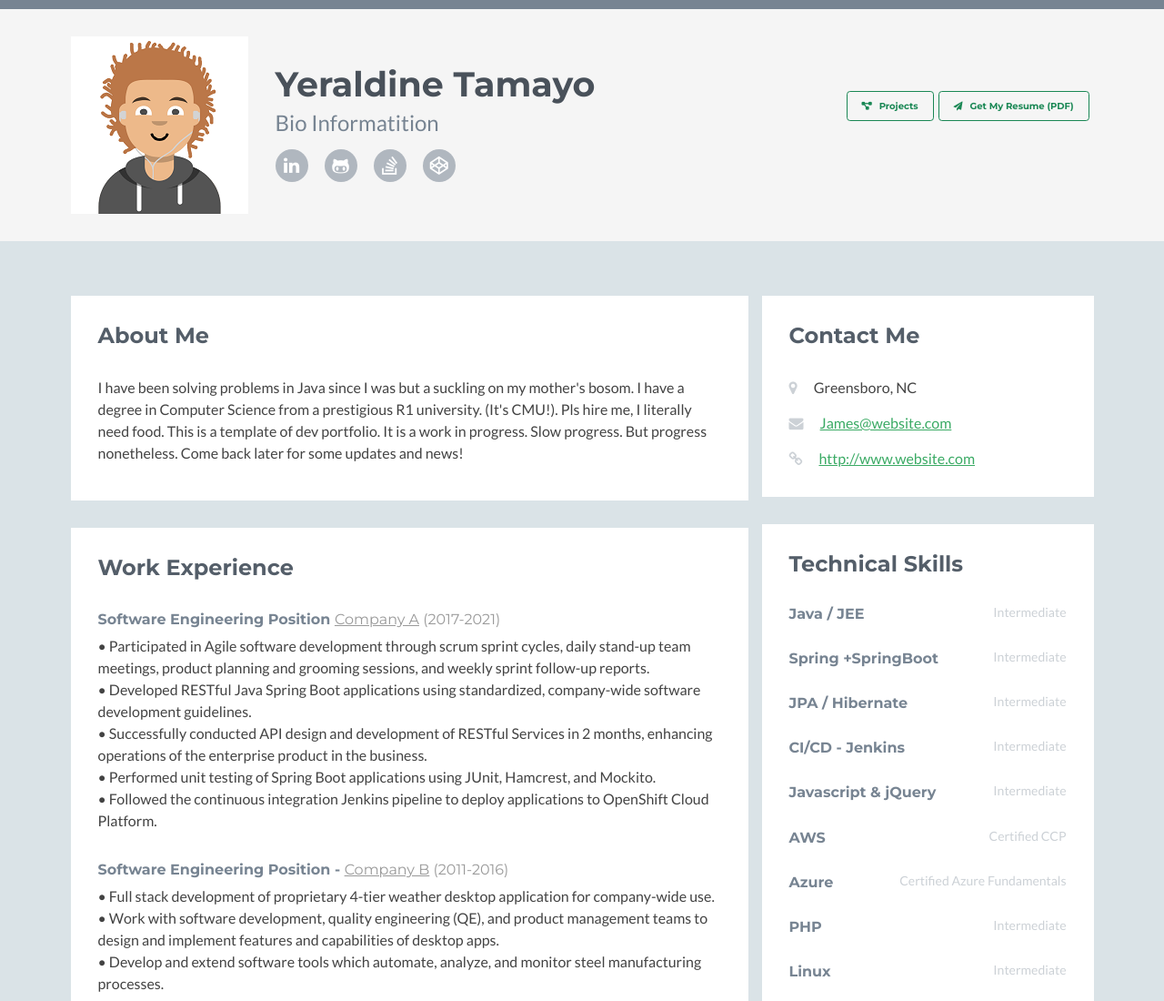
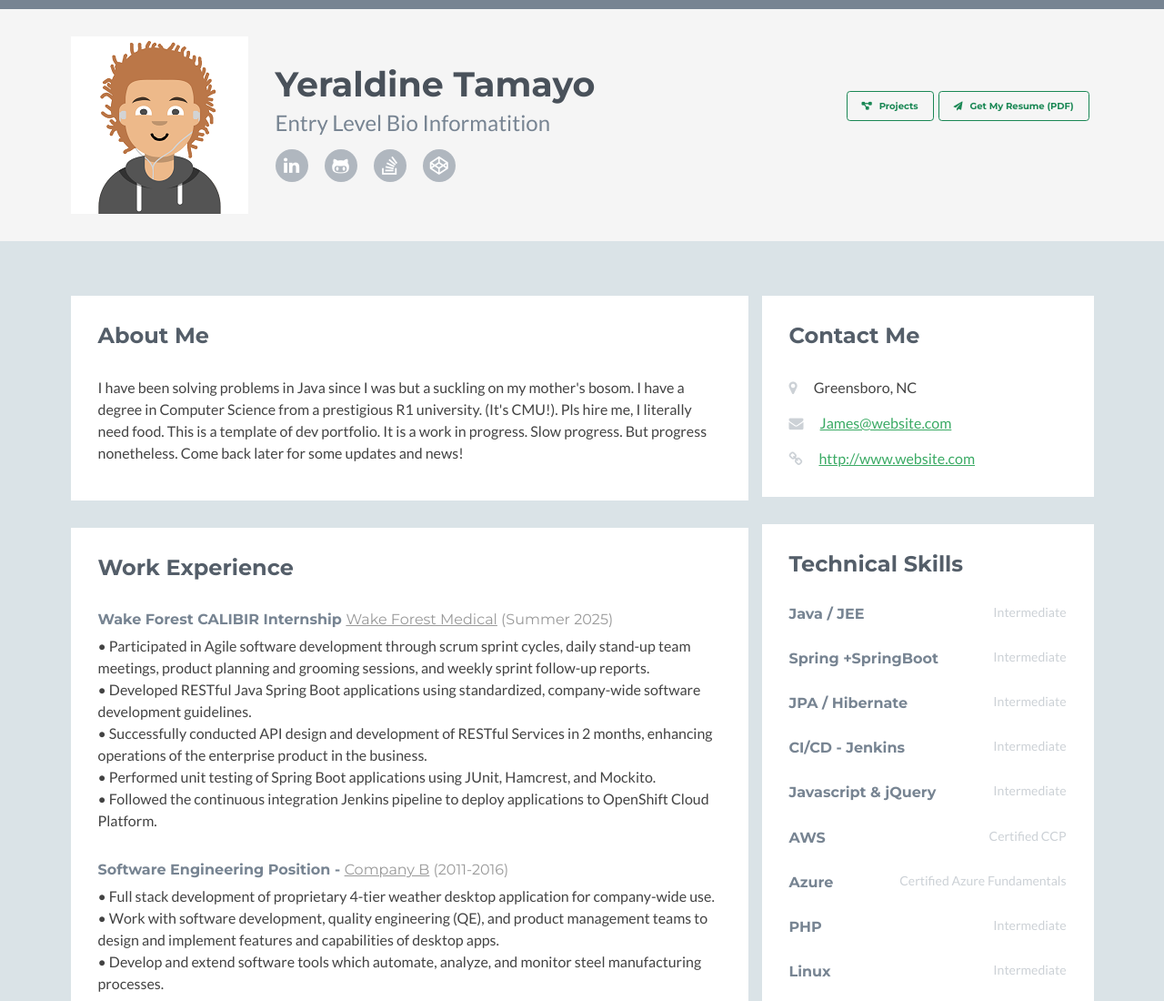
Before and after one commit to yera888/Yera888.github.io, a plain HTML site: page index.html in a window 1280 px wide. Shown: the top 1100 px of the page at 91% size. Drawn offline with nearby package versions, Linux system fonts and the light colour scheme; no server answers.

Commit message:
Made a few Important name changes

```diff
--- a/assets/js/main.js
+++ b/assets/js/main.js
@@ -15,7 +15,7 @@ jQuery(document).ready(function ($) {
 
 
 		/*======= Populate GitHub Projects *=======*/
-		let gitHubUsername = 'YOUR GITHUB USERNAME';
+		let gitHubUsername = 'Yera888';
 
 		// Run GitHub API function, passing in the GitHub username
 		requestUserRepos(gitHubUsername)
@@ -85,7 +85,7 @@ jQuery(document).ready(function ($) {
 
 	function requestUserRepos(username) {
 		// create a variable to hold the `Promise` returned from `fetch`
-		return Promise.resolve(fetch(`https://api.github.com/users/${username}/repos?sort=created`));
+		return Promise.resolve(fetch(`https://api.github.com/users/${yera888}/repos?sort=created`));
 	}
 
 
--- a/index.html
+++ b/index.html
@@ -30,7 +30,7 @@
                 <!-- TODO -->
                 <h1 class="name">Yeraldine Tamayo</h1>
                 <!-- TODO -->
-                <h2 class="desc">Bio Informatition</h2>
+                <h2 class="desc">Entry Level Bio Informatition</h2>
                 <ul class="social list-inline">
                     <li class="list-inline-item">
                         <!-- TODO --> <a href="http://www.linkedin.com/">
@@ -94,10 +94,10 @@
                         <div class="content">
                             <div class="item" name="Job1">
                                 <!-- TODO -->
-                                <h3 class="title">Software Engineering Position <span class="place">
-                                        <a href="#">Company A</a>
+                                <h3 class="title">Wake Forest CALIBIR Internship <span class="place">
+                                        <a href="#">Wake Forest Medical</a>
                                     </span>
-                                    <span class="year">(2017-2021)</span>
+                                    <span class="year">(Summer 2025)</span>
                                 </h3>
                                 <p> • Participated in Agile software development through scrum sprint cycles, daily
                                     stand-up
```
